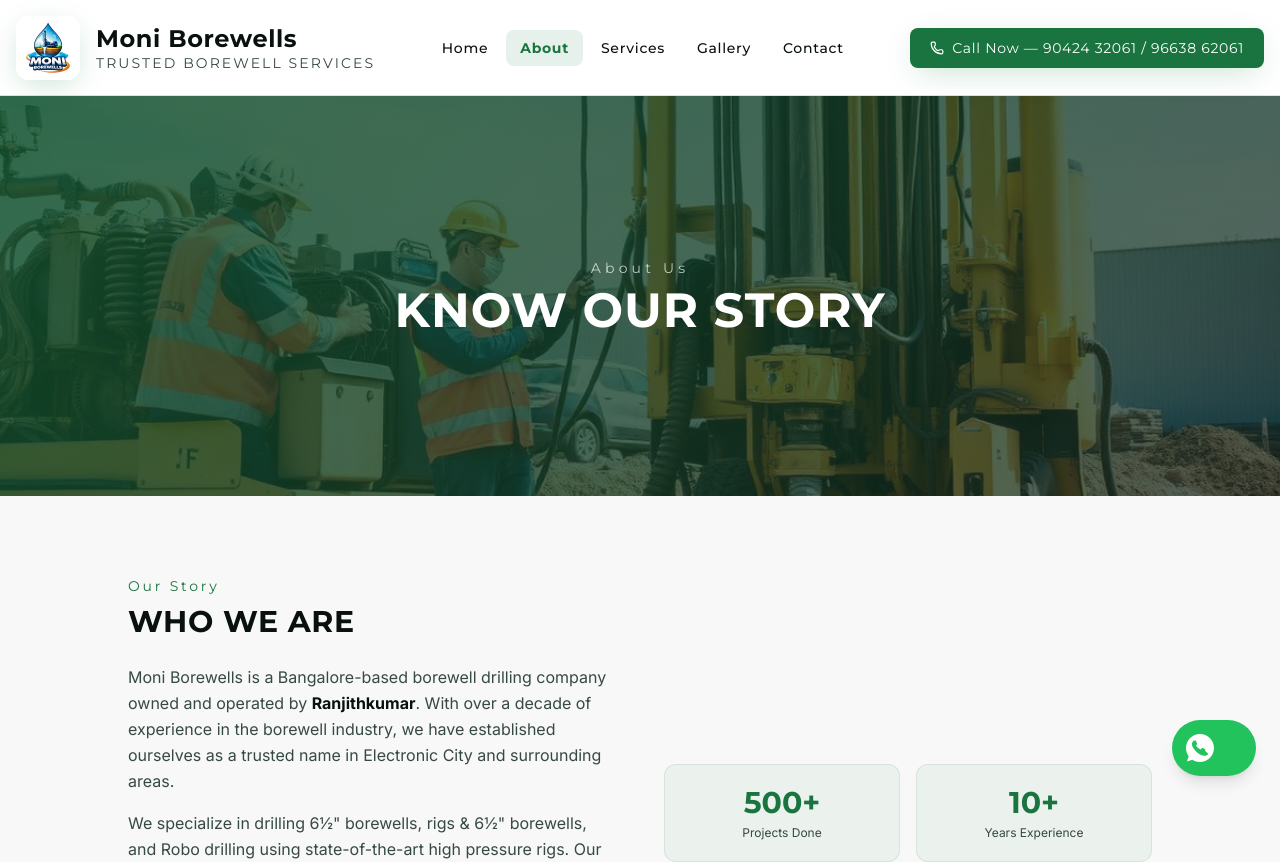
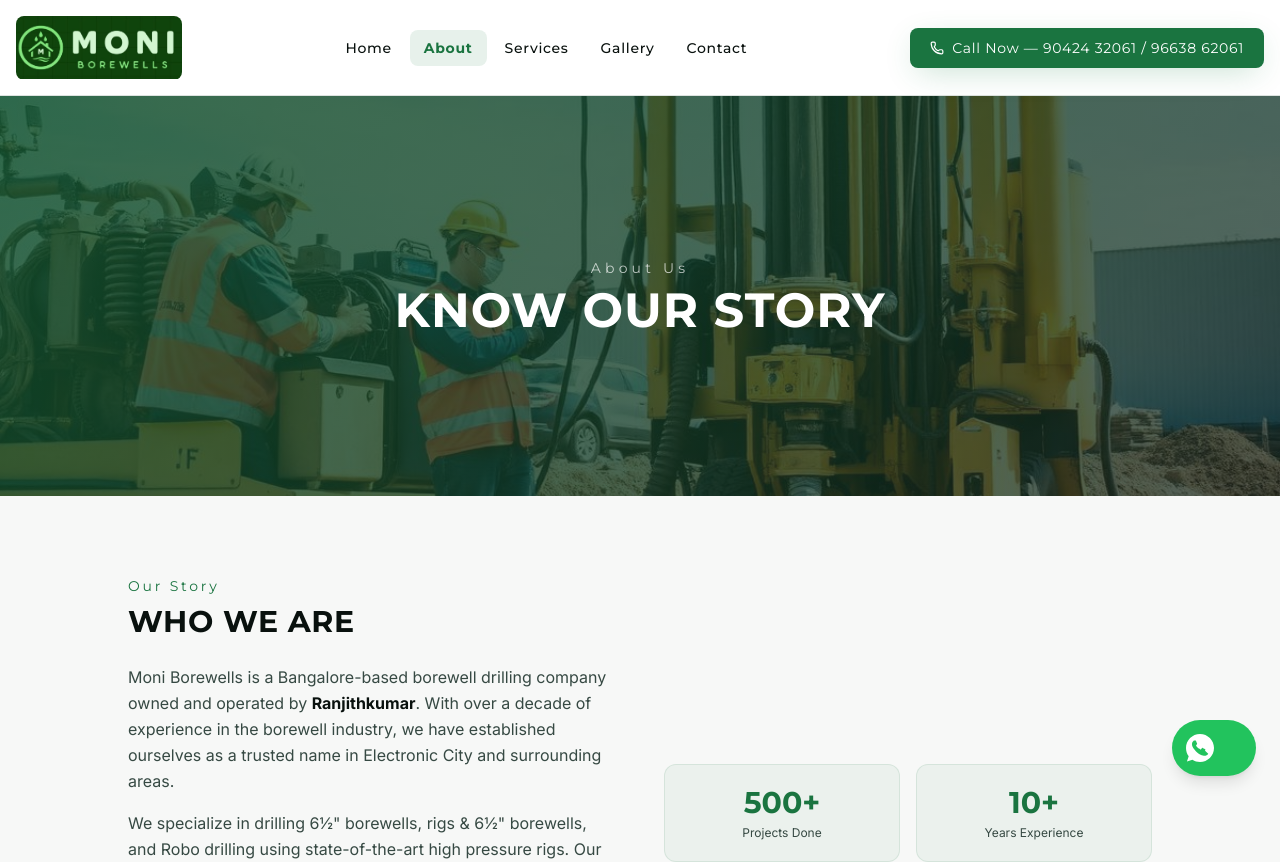
Before and after one commit to CODTECHIT/borewell, a React (Vite) app: page /about in a window 1280 px wide. Shown: the top 862 px of the page. Built offline with nearby package versions, Linux system fonts and the light colour scheme; the HTML template or start-up script is replaced by a standard one.

Commit message:
style: optimize header logo sizing and remove branding text for cleaner UI

```diff
--- a/index.html
+++ b/index.html
@@ -5,7 +5,7 @@
     <meta name="viewport" content="width=device-width, initial-scale=1.0" />
     <meta name="description" content="Moni Borewells - Professional borewell drilling and cleaning services all around Bangalore. Specialist in high pressure rigs. Call 96638 62061." />
     <title>Moni Borewells | Borewell Drilling & Cleaning in Bangalore</title>
-    <link rel="icon" type="image/png" href="moni_borewells_logo.png" />
+    <link rel="icon" type="image/png" href="/favicon.png" />
   </head>
 
   <body>
--- a/src/components/Footer.tsx
+++ b/src/components/Footer.tsx
@@ -22,9 +22,8 @@
           <img
             src="moni_borewells_logo.png"
             alt="Moni Borewells Logo"
-            className="w-10 h-10 rounded-xl object-contain"
+            className="h-12 w-auto rounded-lg object-contain"
           />
-          <span className="font-heading text-xl font-bold tracking-wide">Moni Borewells</span>
         </div>
         <p className="text-sm opacity-70 font-body leading-relaxed mb-4">
           Professional borewell drilling, cleaning, and annual maintenance services across Bangalore. Trusted by 500+ customers.
--- a/src/components/Navbar.tsx
+++ b/src/components/Navbar.tsx
@@ -24,29 +24,17 @@
 
   return (
     <nav className={`fixed top-0 left-0 right-0 z-50 transition-all duration-300 ${
-      scrolled ? "bg-card/98 backdrop-blur-md border-b border-border shadow-md h-16 md:h-20" : "bg-card/95 backdrop-blur-md border-b border-border h-20 md:h-24"
+      scrolled ? "bg-card/98 backdrop-blur-md border-b border-border shadow-md h-16 md:h-18" : "bg-card/95 backdrop-blur-md border-b border-border h-20 md:h-24"
     }`}>
       <div className="container mx-auto flex items-center justify-between h-full px-4">
         <Link to="/" className="flex items-center gap-3 md:gap-4" onClick={() => setOpen(false)}>
           <img
             src="moni_borewells_logo.png"
             alt="Moni Borewells Logo"
-            className={`transition-all duration-300 rounded-xl object-contain shadow-green ${
-              scrolled ? "w-12 h-12 md:w-14 md:h-14" : "w-14 h-14 md:w-16 md:h-16"
+            className={`transition-all duration-300 rounded-lg object-contain ${
+              scrolled ? "h-10 md:h-12 w-auto" : "h-14 md:h-16 w-auto"
             }`}
           />
-          <div className="flex flex-col">
-            <span className={`font-heading font-bold tracking-wide text-foreground leading-tight transition-all duration-300 ${
-              scrolled ? "text-lg md:text-xl" : "text-xl md:text-2xl"
-            }`}>
-              Moni Borewells
-            </span>
-            <span className={`text-muted-foreground font-heading tracking-[0.15em] -mt-0.5 hidden sm:block transition-all duration-300 ${
-              scrolled ? "text-[10px] md:text-xs" : "text-xs md:text-sm"
-            }`}>
-              TRUSTED BOREWELL SERVICES
-            </span>
-          </div>
         </Link>
 
         <div className="hidden lg:flex items-center gap-1">
```
Also changed, not shown: public/favicon.png (added), public/moni_borewells_logo.png.
